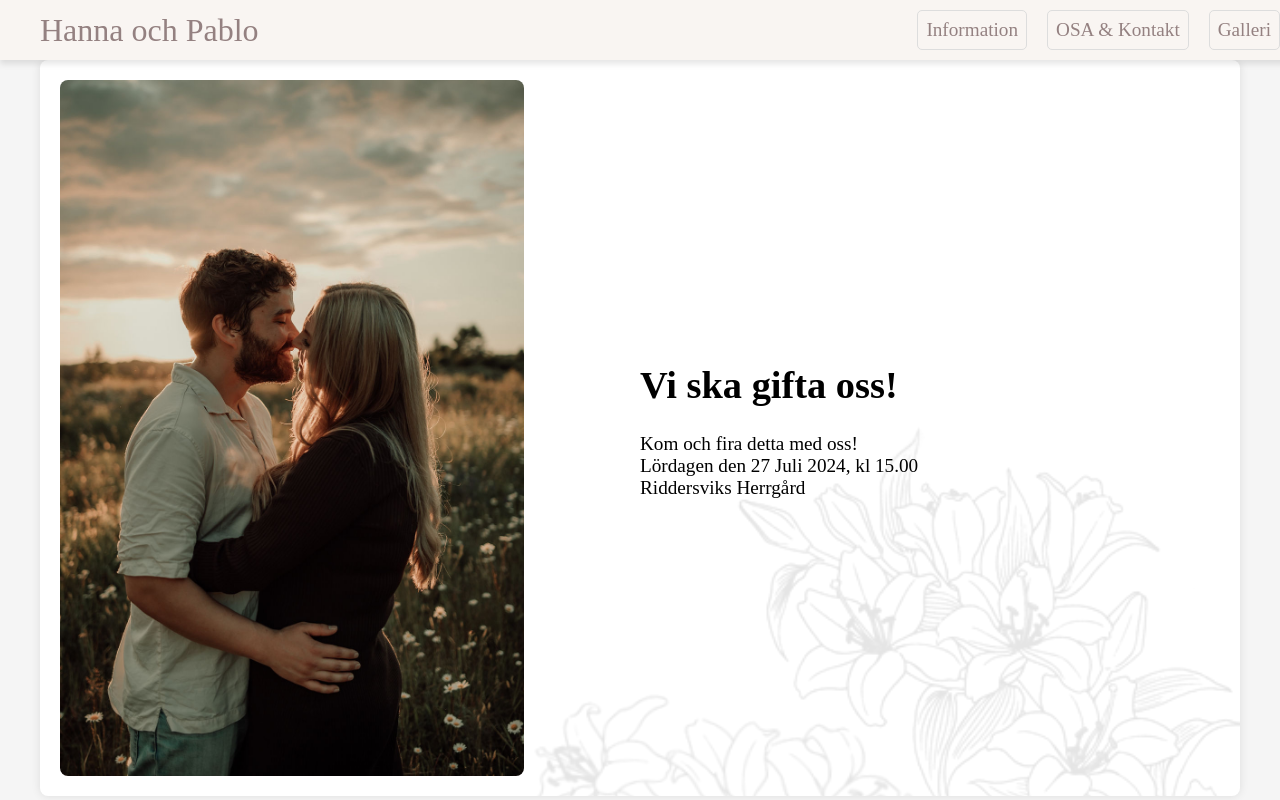
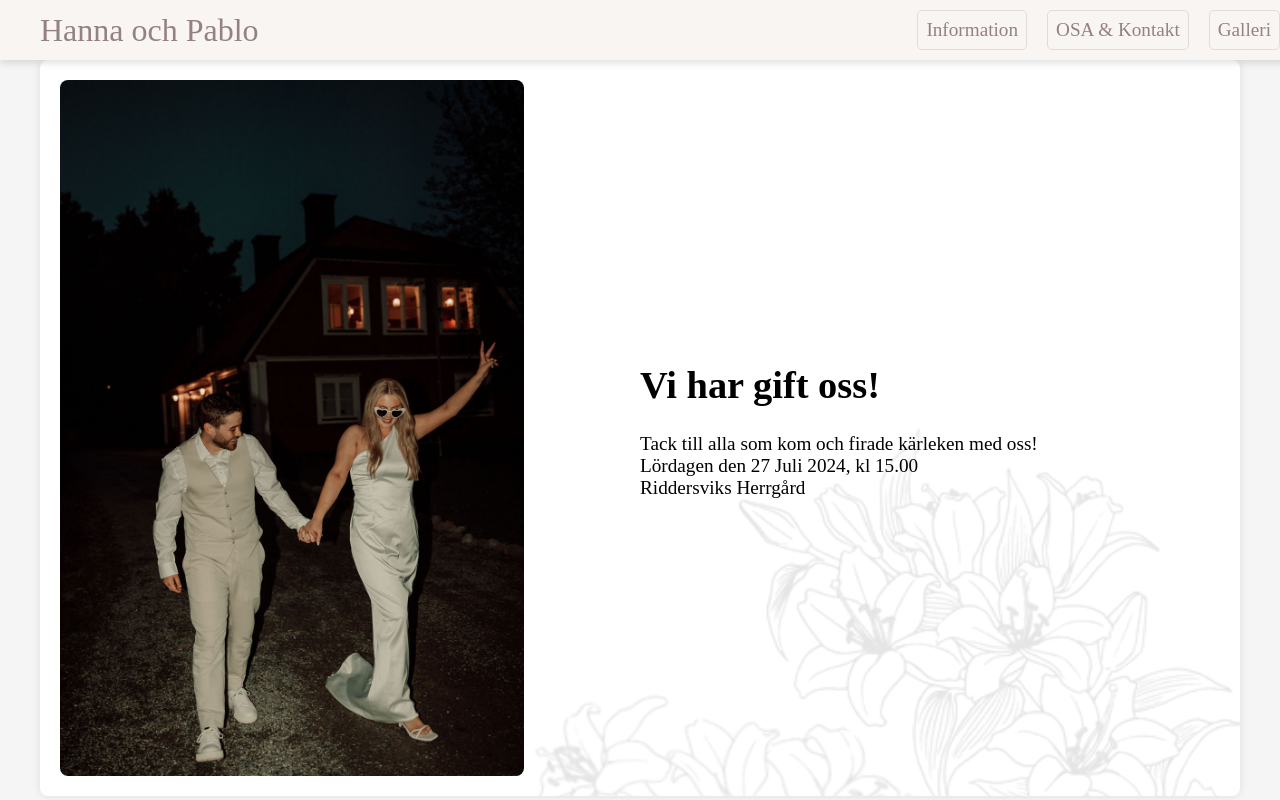
Before and after one commit to HannaOchPablo/HannaOchPablo.github.io, a website: page index.html in a window 1280 px wide. Drawn offline with Linux system fonts and the light colour scheme; a web font is replaced by a local one.

```diff
--- a/index.html
+++ b/index.html
@@ -22,10 +22,10 @@
 
   <div class="container-main">
     <header>
-      <img src="img/love.JPG" alt="Hanna and Pablo" class="responsive-image">
+      <img src="img/gifta.jpg" alt="Hanna and Pablo" class="responsive-image">
       <div class="welcome-text">
-        <h1>Vi ska gifta oss!</h1>
-        <p>Kom och fira detta med oss! <br> Lördagen den 27 Juli 2024, kl 15.00 <br> Riddersviks Herrgård</p>
+        <h1>Vi har gift oss!</h1>
+        <p>Tack till alla som kom och firade kärleken med oss!<br> Lördagen den 27 Juli 2024, kl 15.00 <br> Riddersviks Herrgård</p>
       </div>
     </header>
     <!-- Other sections go here -->
```
Also changed, not shown: gallery.html (+7 -3 lines), img/gifta.jpg (added).
